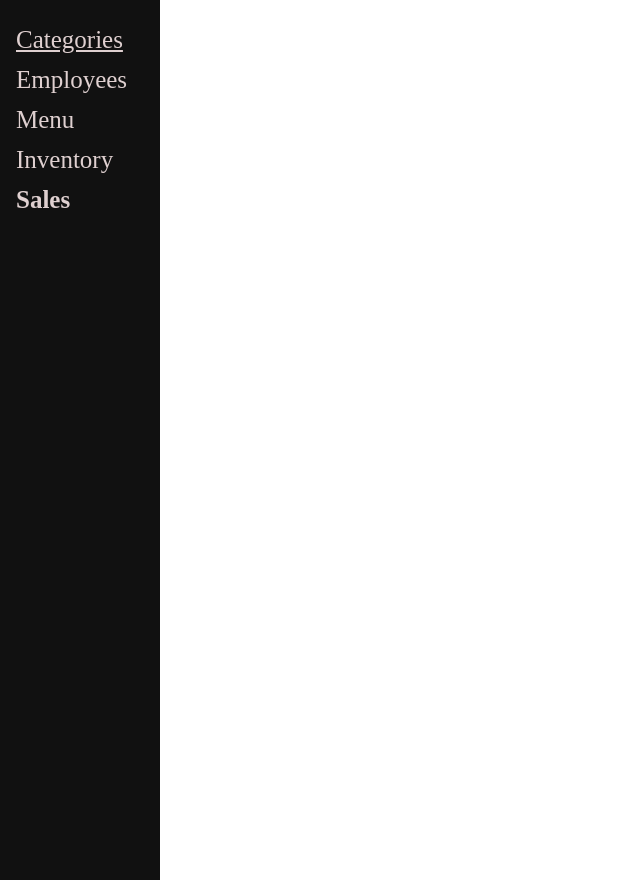
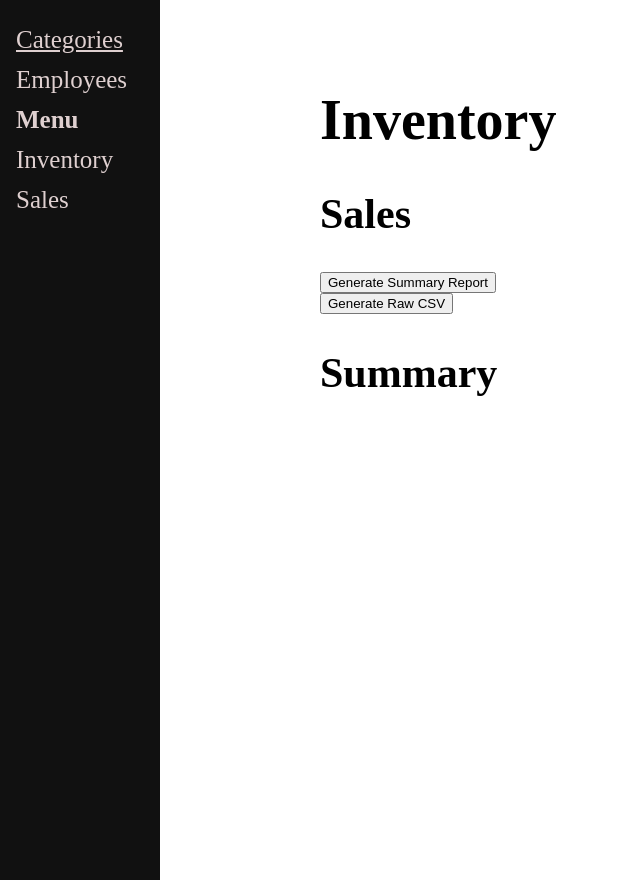
Before and after one commit to DanK2002/Senior-Project, a Django app: page /basic/sales/ in a window 1280 px wide. Shown: the whole page, without its empty margins (0-640 px from the left). Run offline with Django 5.2, Linux system fonts and the light colour scheme.

Commit message:
sales initial

```diff
--- a/basic/templates/basic/sales.html
+++ b/basic/templates/basic/sales.html
@@ -1,53 +1,26 @@
-<head>
-    <meta name="viewport" content="width=device-width, initial-scale=1">
-    <style>
+{% extends "./sidenav.html" %}
+{% block content %}
 
-    .sidenav {
-      height: 100%;
-      width: 160px;
-      position: fixed;
-      z-index: 1;
-      top: 0;
-      left: 0;
-      background-color: #111;
-      overflow-x: hidden;
-      padding-top: 20px;
-    }
+<h1>Inventory</h1>
 
-    .sidenav a {
-      padding: 6px 8px 6px 16px;
-      text-decoration: none;
-      font-size: 25px;
-      color: #dfd0d0;
-      display: block;
-    }
+<div class="sales-section">
+    <h2>Sales</h2>
+    <div class="calendar">
+        <!-- Calendar input will be placed here -->
+    </div>
+    <div>
+        <button>Generate Summary Report</button>
+    </div>
+    <div>
+        <button>Generate Raw CSV</button>
+    </div>
+</div>
 
-    .sidenav a:hover {
-      color: #f1f1f1;
-    }
+<div class="summary-section">
+    <h2>Summary</h2>
+    <div class="summary-table">
+        <!-- Summary table will be placed here -->
+    </div>
+</div>
 
-    .main {
-      margin-left: 160px; /* Same as the width of the sidenav */
-      font-size: 28px; /* Increased text to enable scrolling */
-      padding: 0px 10px;
-    }
-
-    @media screen and (max-height: 450px) {
-      .sidenav {padding-top: 15px;}
-      .sidenav a {font-size: 18px;}
-    }
-    </style>
-    </head>
-    <body>
-
-    <div class="sidenav">
-      <a><u>Categories</u></a>
-      <a href="../manageemployees/">Employees</a>
-      <a href="../managemenu">Menu</a>
-      <a href="../inventory">Inventory</a>
-      <a><b>Sales</b></a>
-    </div>
-
-<h1>
-    Inventory
-</h1>
+{% endblock %}
--- /dev/null
+++ b/basic/templates/basic/sidenav.html
@@ -0,0 +1,21 @@
+{% load static %}
+<html lang="en-US">
+    <head>
+        <meta name="viewport" charset="UTF-8" content="width=device-width, initial-scale=1">
+        <link rel="stylesheet" id="sidenav-style-css" href="{% static 'sidenav.css' %}" media="all">
+    </head>
+    <body>
+        <!-- Side Navigation Bar For Managers -->
+        <div class="sidenav">
+            <a><u>Categories</u></a>
+            <a href="../manageemployees/">Employees</a>
+            <a><b>Menu</b></a>
+            <a href="../inventory">Inventory</a>
+            <a href="../sales">Sales</a>
+        </div>
+
+        {% block content %}
+        {% endblock %}
+
+    </body>
+</html>
--- /dev/null
+++ b/static/sidenav.css
@@ -0,0 +1,34 @@
+body {
+    margin-left: 160px; /* Same as the width of the sidenav */
+    font-size: 28px; /* Increased text to enable scrolling */
+    padding: 80px 160px;
+  }
+
+.sidenav {
+    height: 100%;
+    width: 160px;
+    position: fixed;
+    z-index: 1;
+    top: 0;
+    left: 0;
+    background-color: #111;
+    overflow-x: hidden;
+    padding-top: 20px;
+  }
+
+  .sidenav a {
+    padding: 6px 8px 6px 16px;
+    text-decoration: none;
+    font-size: 25px;
+    color: #dfd0d0;
+    display: block;
+  }
+
+  .sidenav a:hover {
+    color: #f1f1f1;
+  }
+
+@media screen and (max-height: 450px) {
+    .sidenav {padding-top: 15px;}
+    .sidenav a {font-size: 18px;}
+  }
--- a/testingdata.py
+++ b/testingdata.py
@@ -14,3 +14,8 @@ print(food.ingred)
 
 food.ingred = {'Burger Bun': 2, 'Crab Patty': 1, 'Sliced American Cheese': 1, 'Lettuce': 1, 'Onion': 1, 'Parmesean': 1, 'Ketchup': 2, 'Mustard': 2}
 print(food.ingred)
+
+potato = Ingredient.objects.filter(name="Burger Bun").first()
+
+food.ingred = {potato: 2, 'Crab Patty': 1, 'Sliced American Cheese': 1, 'Lettuce': 1, 'Onion': 1, 'Parmesean': 1, 'Ketchup': 2, 'Mustard': 2}
+print(food.ingred)
```
Also changed, not shown: djangoproject/settings.py (+6 -2 lines).
